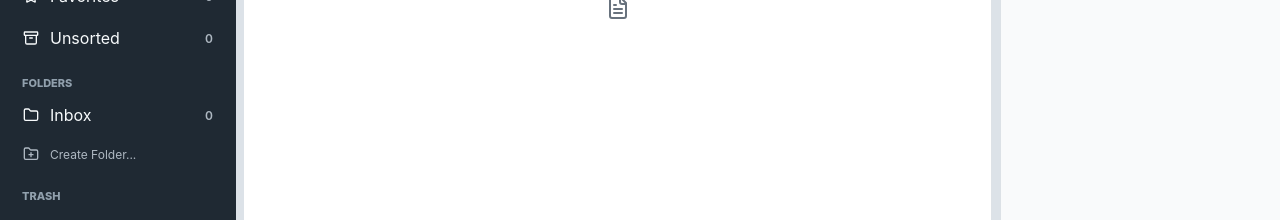
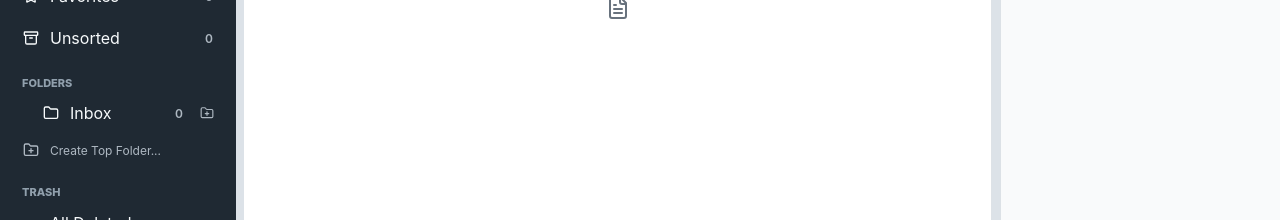
Before and after one commit to luoleicn/lumora, a React (Vite) app in the folder apps/desktop/: page / in a window 1280 px wide. Shown: the part 296-516 px from the top of the page. Built offline with nearby package versions, Linux system fonts and the light colour scheme.

Commit message:
feat: support nested folders

```diff
--- a/apps/desktop/src/App.tsx
+++ b/apps/desktop/src/App.tsx
@@ -166,9 +166,10 @@ export default function App() {
 
   const filteredPapers = useMemo(() => {
     const query = search.trim().toLowerCase();
+    const selectedCollectionIds = getCollectionAndDescendantIds(library.collections, selectedCollectionId);
     const collectionPaperIds = new Set(
       library.paperCollections
-        .filter((item) => !item.deletedAt && item.collectionId === selectedCollectionId)
+        .filter((item) => !item.deletedAt && selectedCollectionIds.has(item.collectionId))
         .map((item) => item.paperId)
     );
     const isTrash = selectedCollectionId === "trash";
@@ -351,17 +352,20 @@ export default function App() {
     setStatus("Manual entry added.");
   }
 
-  function handleCreateCollection() {
-    const name = window.prompt("Collection name");
+  function handleCreateCollection(parentId?: string) {
+    const parent = parentId ? library.collections.find((collection) => collection.id === parentId && !collection.deletedAt) : undefined;
+    const name = window.prompt(parent ? `Folder name under ${parent.name}` : "Folder name");
     if (!name?.trim()) {
       return;
     }
 
     const now = new Date().toISOString();
+    const siblingCount = library.collections.filter((item) => !item.deletedAt && item.parentId === parent?.id).length;
     const collection: Collection = {
       id: createId("collection"),
       name: name.trim(),
-      sortOrder: library.collections.length,
+      parentId: parent?.id,
+      sortOrder: siblingCount,
       createdAt: now,
       updatedAt: now
     };
@@ -692,6 +696,23 @@ function PanelFragment({
   );
 }
 
+function getCollectionAndDescendantIds(collections: Collection[], collectionId: string) {
+  const ids = new Set<string>([collectionId]);
+  let added = true;
+
+  while (added) {
+    added = false;
+    for (const collection of collections) {
+      if (!collection.deletedAt && collection.parentId && ids.has(collection.parentId) && !ids.has(collection.id)) {
+        ids.add(collection.id);
+        added = true;
+      }
+    }
+  }
+
+  return ids;
+}
+
 function WorkspaceTabs({
   tabs,
   activeTabId,
--- a/apps/desktop/src/components/AppToolbar.tsx
+++ b/apps/desktop/src/components/AppToolbar.tsx
@@ -10,7 +10,7 @@ type AppToolbarProps = {
   onAddManual: () => void;
   onImportReferences: () => void;
   onOpenNotebook: () => void;
-  onCreateCollection: () => void;
+  onCreateCollection: (parentId?: string) => void;
   onSync: () => void;
   onConnectMendeley: () => void;
   onImportMendeley: () => void;
@@ -63,7 +63,7 @@ export function AppToolbar({
             </div>
           )}
         </div>
-        <button type="button" className="toolbar-command" onClick={onCreateCollection}>
+        <button type="button" className="toolbar-command" onClick={() => onCreateCollection()}>
           <FolderPlus size={16} />
           Folders
         </button>
--- a/apps/desktop/src/components/LibrarySidebar.tsx
+++ b/apps/desktop/src/components/LibrarySidebar.tsx
@@ -24,7 +24,7 @@ type LibrarySidebarProps = {
   onSelectCollection: (id: string) => void;
   onSelectAuthor: (author?: string) => void;
   onSelectTag: (tag?: string) => void;
-  onCreateCollection: () => void;
+  onCreateCollection: (parentId?: string) => void;
 };
 
 export function LibrarySidebar({
@@ -39,9 +39,11 @@ export function LibrarySidebar({
 }: LibrarySidebarProps) {
   const [authorsExpanded, setAuthorsExpanded] = useState(true);
   const [tagsExpanded, setTagsExpanded] = useState(true);
+  const [collapsedCollections, setCollapsedCollections] = useState<Record<string, boolean>>({});
   const collections = state.collections
     .filter((collection) => !collection.deletedAt)
     .sort((a, b) => a.sortOrder - b.sortOrder || a.name.localeCompare(b.name));
+  const collectionTree = buildCollectionTree(collections);
   const activePapers = state.papers.filter((paper) => !paper.deletedAt);
   const deletedPapers = state.papers.filter((paper) => paper.deletedAt);
   const unfiledPaperCount = activePapers.filter(
@@ -100,18 +102,26 @@ export function LibrarySidebar({
 
         <div className="nav-section">
           <h2>Folders</h2>
-        {collections.map((collection) => (
-          <CollectionButton
-            key={collection.id}
-            collection={collection}
-            active={selectedCollectionId === collection.id}
-            count={state.paperCollections.filter((item) => item.collectionId === collection.id && !item.deletedAt).length}
-            onClick={() => onSelectCollection(collection.id)}
-          />
-        ))}
-          <button className="new-folder-button inline" type="button" onClick={onCreateCollection}>
+          <div className="collection-tree">
+            {collectionTree.map((node) => (
+              <CollectionTreeNode
+                key={node.collection.id}
+                node={node}
+                depth={0}
+                selectedCollectionId={selectedCollectionId}
+                collapsedCollections={collapsedCollections}
+                getCount={(collectionId) => getCollectionPaperCount(state, collections, collectionId)}
+                onToggle={(collectionId) => {
+                  setCollapsedCollections((current) => ({ ...current, [collectionId]: !current[collectionId] }));
+                }}
+                onSelectCollection={onSelectCollection}
+                onCreateCollection={onCreateCollection}
+              />
+            ))}
+          </div>
+          <button className="new-folder-button inline" type="button" onClick={() => onCreateCollection()}>
             <FolderPlus size={16} />
-            Create Folder...
+            Create Top Folder...
           </button>
         </div>
 
@@ -202,24 +212,143 @@ export function LibrarySidebar({
   );
 }
 
-function CollectionButton({
-  collection,
-  active,
-  count,
-  onClick
+type CollectionNode = {
+  collection: Collection;
+  children: CollectionNode[];
+};
+
+function CollectionTreeNode({
+  node,
+  depth,
+  selectedCollectionId,
+  collapsedCollections,
+  getCount,
+  onToggle,
+  onSelectCollection,
+  onCreateCollection
 }: {
-  collection: Collection;
-  active: boolean;
-  count: number;
-  onClick: () => void;
+  node: CollectionNode;
+  depth: number;
+  selectedCollectionId: string;
+  collapsedCollections: Record<string, boolean>;
+  getCount: (collectionId: string) => number;
+  onToggle: (collectionId: string) => void;
+  onSelectCollection: (id: string) => void;
+  onCreateCollection: (parentId?: string) => void;
 }) {
+  const { collection, children } = node;
+  const collapsed = Boolean(collapsedCollections[collection.id]);
+  const hasChildren = children.length > 0;
+
   return (
-    <button className={active ? "collection-button active" : "collection-button"} type="button" onClick={onClick}>
-      <Folder size={16} />
-      <span>{collection.name}</span>
-      <strong>{count}</strong>
-    </button>
+    <>
+      <div className="collection-tree-row" style={{ paddingLeft: `${depth * 14}px` }}>
+        {hasChildren ? (
+          <button
+            className="collection-toggle"
+            type="button"
+            onClick={() => onToggle(collection.id)}
+            aria-label={collapsed ? `Expand ${collection.name}` : `Collapse ${collection.name}`}
+            aria-expanded={!collapsed}
+          >
+            {collapsed ? <ChevronRight size={13} /> : <ChevronDown size={13} />}
+          </button>
+        ) : (
+          <span className="collection-toggle-spacer" />
+        )}
+        <button
+          className={selectedCollectionId === collection.id ? "collection-button active" : "collection-button"}
+          type="button"
+          onClick={() => onSelectCollection(collection.id)}
+          title={collection.name}
+        >
+          <Folder size={16} />
+          <span>{collection.name}</span>
+          <strong>{getCount(collection.id)}</strong>
+        </button>
+        <button
+          className="collection-child-button"
+          type="button"
+          onClick={() => onCreateCollection(collection.id)}
+          aria-label={`Create folder under ${collection.name}`}
+          title={`Create folder under ${collection.name}`}
+        >
+          <FolderPlus size={14} />
+        </button>
+      </div>
+      {hasChildren && !collapsed && children.map((child) => (
+        <CollectionTreeNode
+          key={child.collection.id}
+          node={child}
+          depth={depth + 1}
+          selectedCollectionId={selectedCollectionId}
+          collapsedCollections={collapsedCollections}
+          getCount={getCount}
+          onToggle={onToggle}
+          onSelectCollection={onSelectCollection}
+          onCreateCollection={onCreateCollection}
+        />
+      ))}
+    </>
   );
+}
+
+function buildCollectionTree(collections: Collection[]): CollectionNode[] {
+  const nodes = new Map(collections.map((collection) => [collection.id, { collection, children: [] as CollectionNode[] }]));
+  const roots: CollectionNode[] = [];
+
+  for (const collection of collections) {
+    const node = nodes.get(collection.id);
+    if (!node) {
+      continue;
+    }
+
+    const parent = collection.parentId ? nodes.get(collection.parentId) : undefined;
+    if (parent && parent.collection.id !== collection.id && !wouldCreateCollectionCycle(collections, collection.id, parent.collection.id)) {
+      parent.children.push(node);
+    } else {
+      roots.push(node);
+    }
+  }
+
+  return roots;
+}
+
+function getCollectionPaperCount(state: LibraryState, collections: Collection[], collectionId: string) {
+  const collectionIds = getCollectionAndDescendantIds(collections, collectionId);
+  return state.paperCollections.filter((item) => collectionIds.has(item.collectionId) && !item.deletedAt).length;
+}
+
+function getCollectionAndDescendantIds(collections: Collection[], collectionId: string) {
+  const ids = new Set<string>([collectionId]);
+  let added = true;
+
+  while (added) {
+    added = false;
+    for (const collection of collections) {
+      if (collection.parentId && ids.has(collection.parentId) && !ids.has(collection.id)) {
+        ids.add(collection.id);
+        added = true;
+      }
+    }
+  }
+
+  return ids;
+}
+
+function wouldCreateCollectionCycle(collections: Collection[], collectionId: string, parentId: string) {
+  const collectionById = new Map(collections.map((collection) => [collection.id, collection]));
+  let currentId: string | undefined = parentId;
+
+  while (currentId) {
+    if (currentId === collectionId) {
+      return true;
+    }
+
+    currentId = collectionById.get(currentId)?.parentId;
+  }
+
+  return false;
 }
 
 function NavButton({
--- a/apps/desktop/src/styles.css
+++ b/apps/desktop/src/styles.css
@@ -335,6 +335,19 @@ button {
   text-transform: uppercase;
 }
 
+.collection-tree {
+  display: flex;
+  flex-direction: column;
+  gap: 3px;
+}
+
+.collection-tree-row {
+  display: grid;
+  grid-template-columns: 18px minmax(0, 1fr) 28px;
+  align-items: center;
+  gap: 3px;
+}
+
 .collection-button,
 .new-folder-button {
   display: grid;
@@ -349,6 +362,35 @@ button {
   background: transparent;
   padding: 8px 9px;
   text-align: left;
+}
+
+.collection-tree-row .collection-button {
+  min-height: 34px;
+  padding: 7px 8px;
+}
+
+.collection-toggle,
+.collection-child-button {
+  display: grid;
+  width: 26px;
+  height: 30px;
+  place-items: center;
+  border: 0;
+  border-radius: 6px;
+  background: transparent;
+  color: #aeb8c2;
+  padding: 0;
+}
+
+.collection-toggle-spacer {
+  width: 18px;
+  height: 30px;
+}
+
+.collection-toggle:hover,
+.collection-child-button:hover {
+  background: #33414f;
+  color: #ffffff;
 }
 
 .collection-button strong {
```
